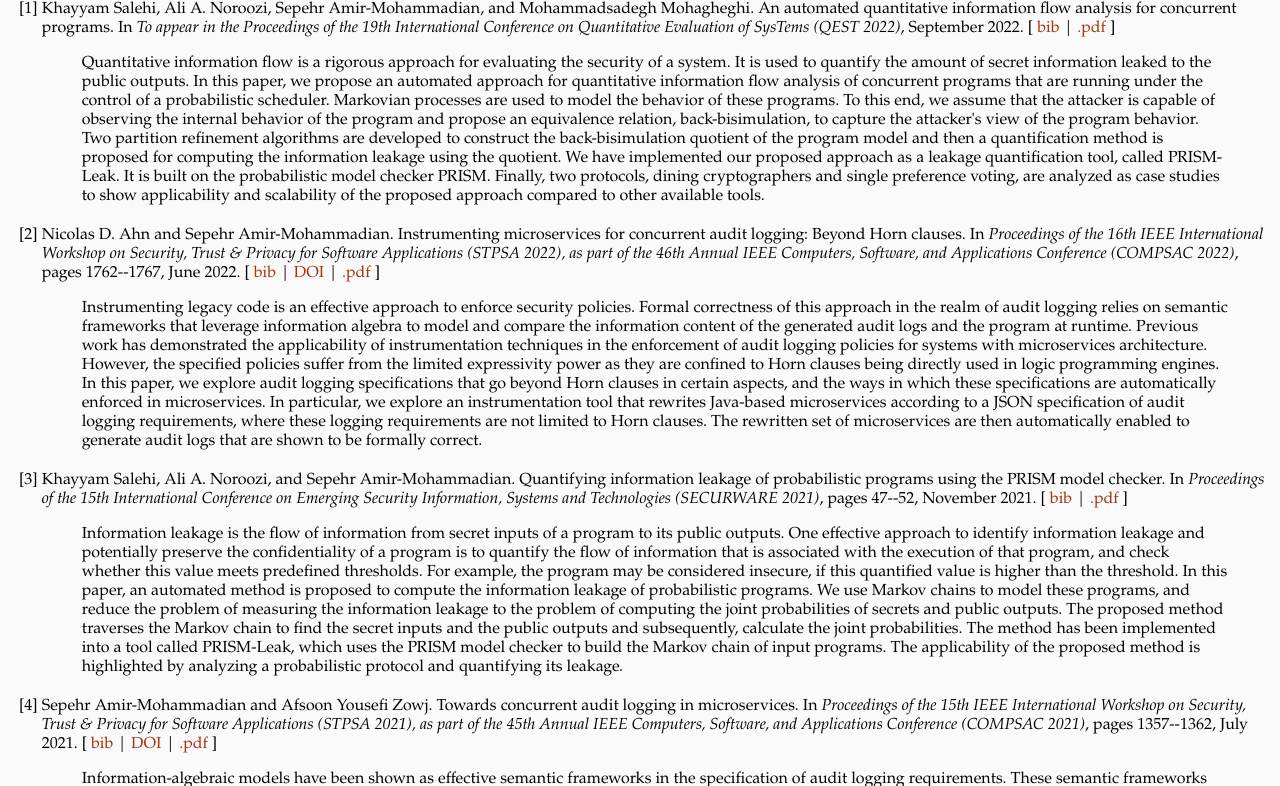
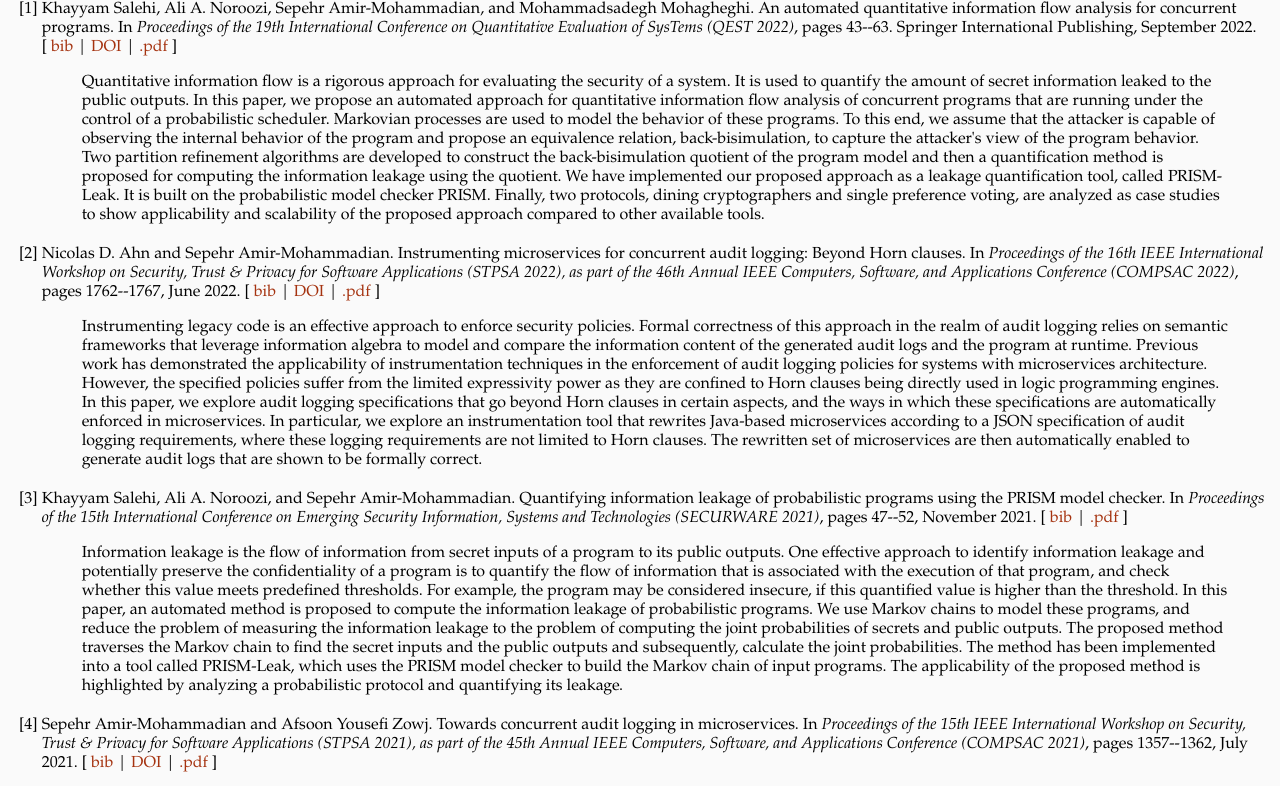
Before and after one commit to sepehram/sepehram.github.io, a plain HTML site: page pubs/pubs.html in a window 1280 px wide. Shown: the part 59-845 px from the top of the page. Drawn offline with Linux system fonts and the light colour scheme.

Commit message:
qest22 paper bibtex updated

```diff
--- a/pubs/pubs.html
+++ b/pubs/pubs.html
@@ -26,10 +26,11 @@ Khayyam Salehi, Ali&nbsp;A. Noroozi, Sepehr Amir-Mohammadian, and Mohammadsadegh
   Mohagheghi.
  An automated quantitative information flow analysis for concurrent
   programs.
- In <em>To appear in the Proceedings of the 19th International
-  Conference on Quantitative Evaluation of SysTems (QEST 2022)</em>, September
-  2022.
+ In <em>Proceedings of the 19th International Conference on
+  Quantitative Evaluation of SysTems (QEST 2022)</em>, pages 43--63. Springer
+  International Publishing, September 2022.
 [&nbsp;<a href="pubs_bib.html#salehi-noroozi-amirmoh-mohagheghi-qest22">bib</a>&nbsp;|
+<a href="https://doi.org/10.1007/978-3-031-16336-4_3">DOI</a>&nbsp;|
 <a href="https://sepehram.github.io/pubs/qest22.pdf">.pdf</a>&nbsp;]
 <blockquote>
 Quantitative information flow is a rigorous approach for evaluating the security of a system.
```
Also changed, not shown: pubs/pubs_bib.html (+4 -1 lines), 1 other file.
